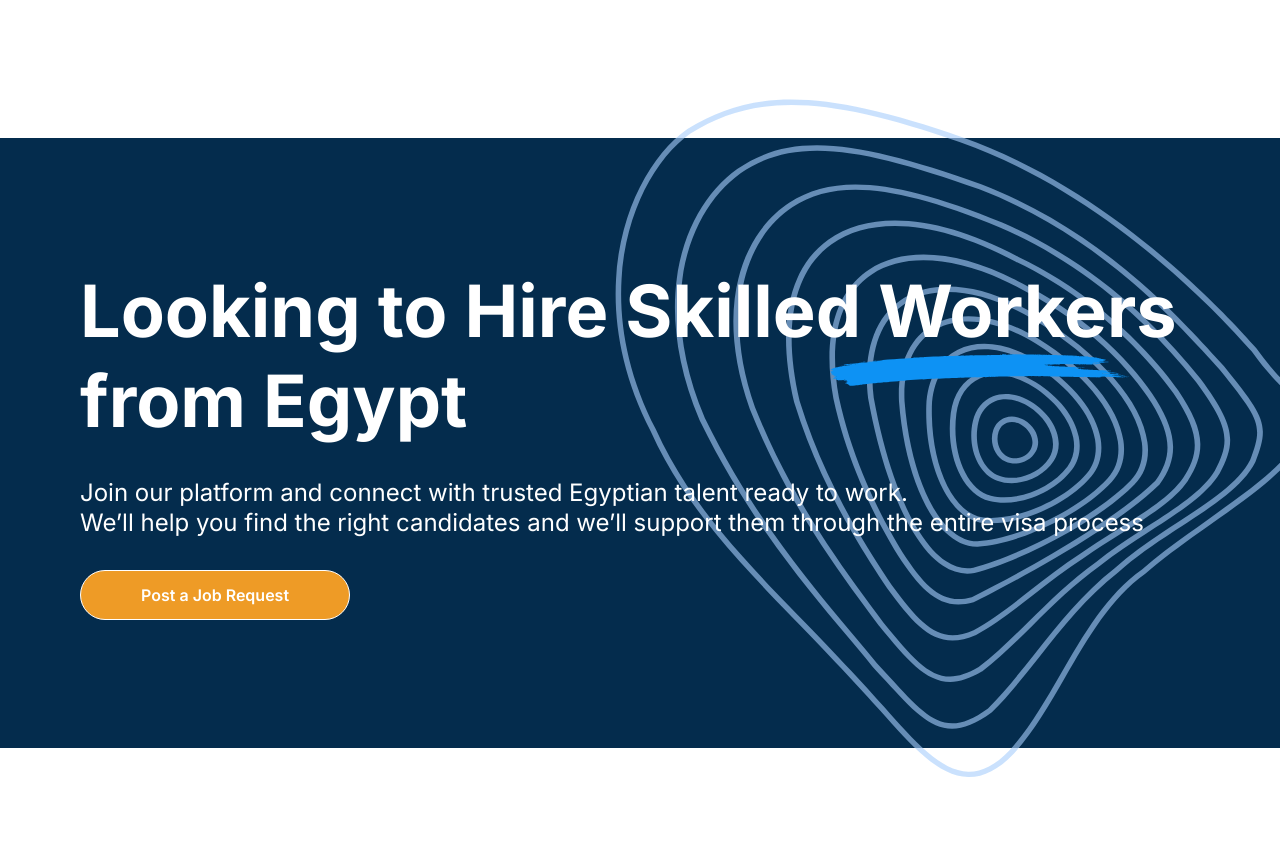
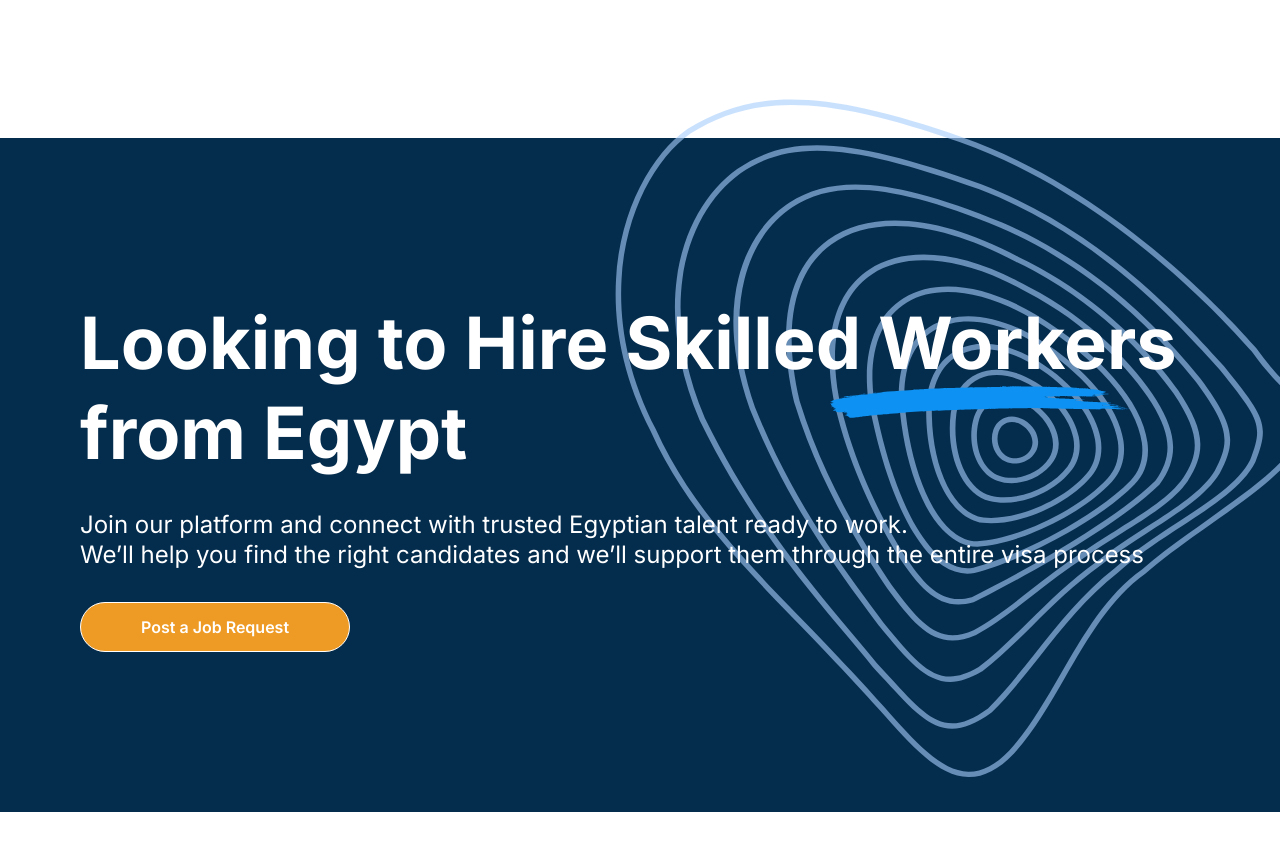
Before and after one commit to marwanm-dev/job-portal, a React (Vite) app: page / in a window 1280 px wide. Shown: the part 4040-4890 px from the top of the page. Built offline with nearby package versions, Linux system fonts and the light colour scheme.

Commit message:
style: add more padding to the Job Request section

```diff
--- a/src/sections/JobRequest/JobRequest.tsx
+++ b/src/sections/JobRequest/JobRequest.tsx
@@ -4,7 +4,7 @@ import LineBreak from "../../components/LineBreak";
 export default function JobRequest() {
   return (
     <section className="bg-b7 relative z-0">
-      <div className="px-6 lg:px-20 py-32 flex flex-col gap-8">
+      <div className="px-6 lg:px-20 py-40 flex flex-col gap-8">
         <h1 className="text-white">
           Looking to Hire Skilled{" "}
           <span className="relative">
```
